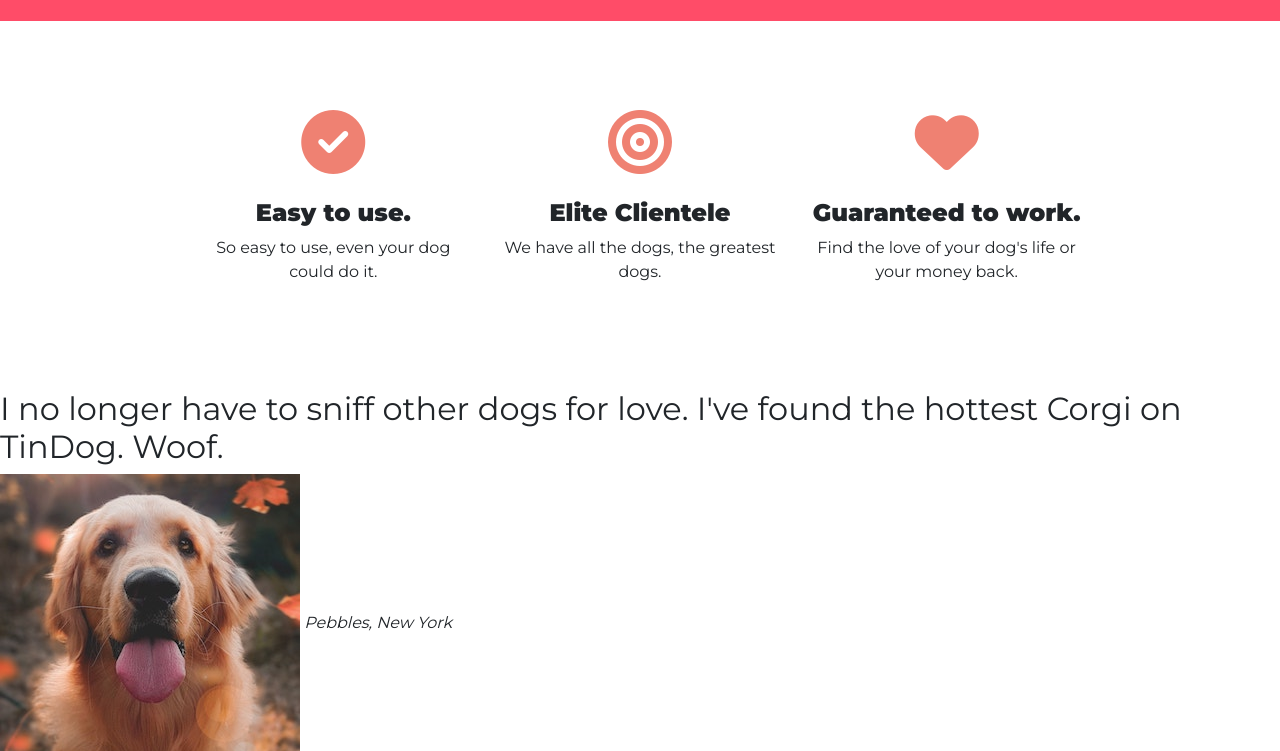
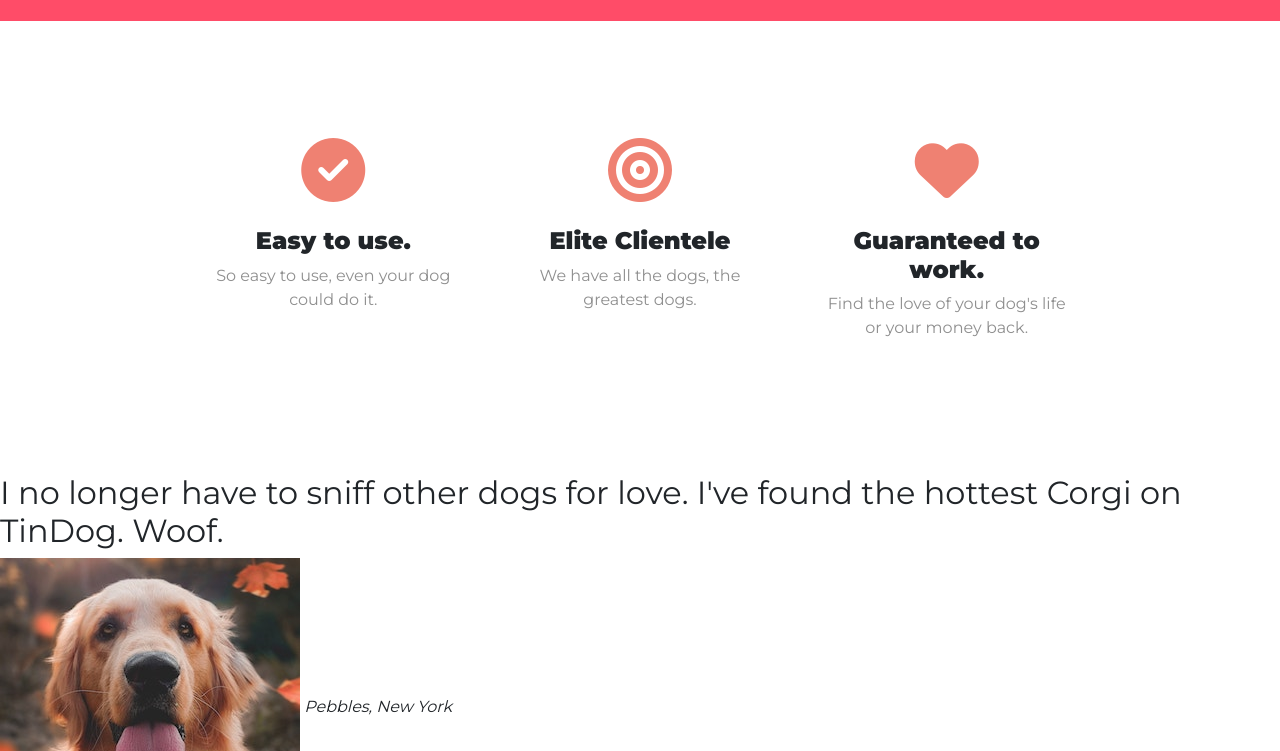
Before and after one commit to mayankdhnkr/TinDog, a plain HTML site: page index.html in a window 1280 px wide. Shown: the part 734-1485 px from the top of the page. Drawn offline with nearby package versions, Linux system fonts and the light colour scheme.

Commit message:
Add padding in feature section

```diff
--- a/css/styles.css
+++ b/css/styles.css
@@ -14,7 +14,9 @@ h1 {
     line-height: 1.5;
     font-weight: 900;
 }
-
+p{
+    color: #8f8f8f;
+}
 /* Navigation Bar */
 .navbar{
     padding-bottom: 4.5rem;
@@ -50,6 +52,9 @@ h1 {
     padding: 7% 15%;
     margin: 0 auto;
 }
+.feature-box{
+    padding: 3%;
+}
 h3{
     font-family: "Montserrat";
     font-size: 1.5rem;
@@ -59,6 +64,6 @@ h3{
     color: #ef8172;
     margin-bottom: 25px;
 }
-:hover.feature-icon{
+.feature-icon:hover{
     color: #ff4c68;
 }
--- a/index.html
+++ b/index.html
@@ -66,17 +66,17 @@
 
   <section id="features">
     <div class="row">
-      <div class="col-lg-4">
+      <div class="feature-box col-lg-4">
         <i class="fa-solid fa-circle-check fa-4x feature-icon"></i>
         <h3>Easy to use.</h3>
         <p>So easy to use, even your dog could do it.</p>
       </div>
-      <div class="col-lg-4">
+      <div class="feature-box col-lg-4">
         <i class="fa-solid fa-bullseye fa-4x feature-icon"></i>
         <h3>Elite Clientele</h3>
         <p>We have all the dogs, the greatest dogs.</p>
       </div>
-      <div class="col-lg-4">
+      <div class="feature-box col-lg-4">
         <i class="fa-solid fa-heart fa-4x feature-icon"></i>
         <h3>Guaranteed to work.</h3>
         <p>Find the love of your dog's life or your money back.</p>
```
